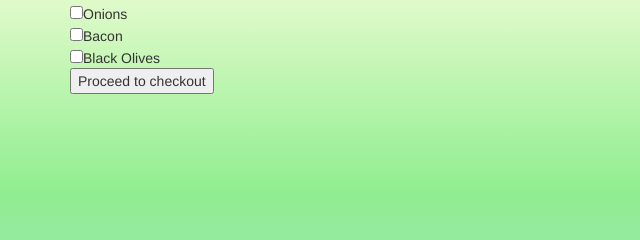
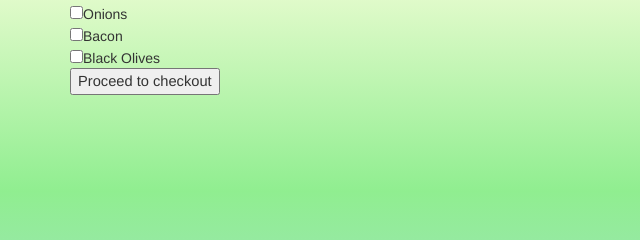
Before and after one commit to rohanpmoore/pizza-place, a plain HTML site: page index.html in a window 1280 px wide. Shown: the part 342-582 px from the top of the page, 0-640 px from the left. Drawn offline with Linux system fonts and the light colour scheme.

Commit message:
additional styling

```diff
--- a/css/styles.css
+++ b/css/styles.css
@@ -25,6 +25,10 @@ p {
   font-family: cursive;
 }
 
+button {
+  font-size: 11pt;
+}
+
 #back {
   display: none;
 }
```
